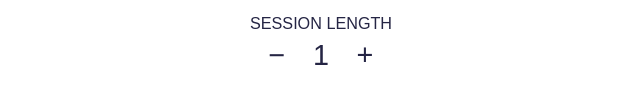
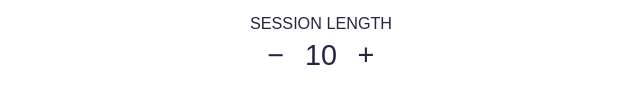
Before and after one commit to nicorios/CBAServiceJam, a plain HTML site: page index.html in a window 1280 px wide. Shown: the part 653-756 px from the top of the page, 319-959 px from the left. Drawn offline with nearby package versions, Linux system fonts and the light colour scheme.

Commit message:
Initial time

```diff
--- a/index.html
+++ b/index.html
@@ -35,7 +35,7 @@
 	  <div class="length sess-len-box">
 	    <p class="label">Session Length</p>
 	    <button id="session-decr">&minus;</button>
-	    <span id="session-len" class="number">1</span>
+	    <span id="session-len" class="number">10</span>
 	    <button id="session-incr">+</button>
 	  </div>
 	  <audio>
```
